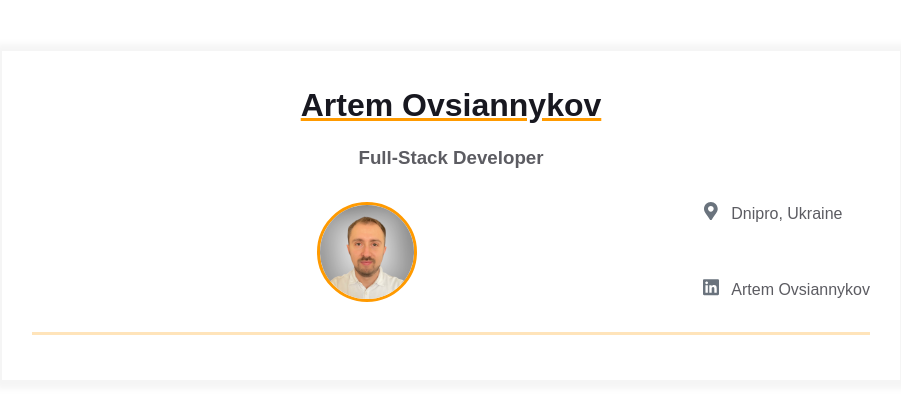
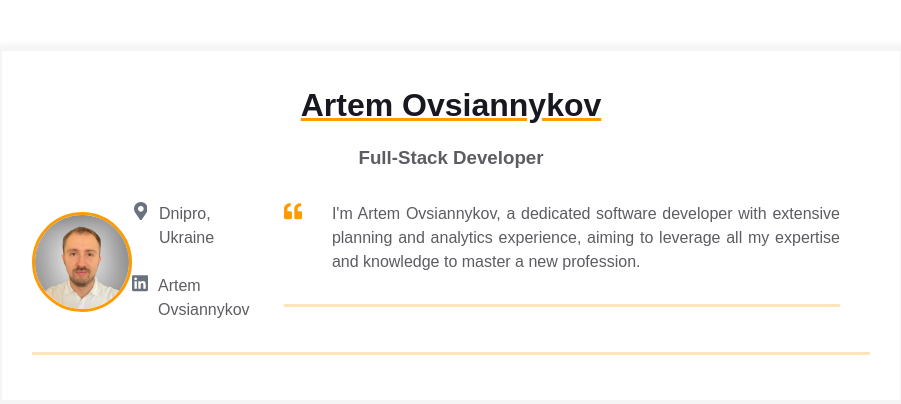
Before and after one commit to ArtemOvsiannykov/homepage, a plain HTML site: page index.html in a window 1280 px wide. Shown: the whole page, without its empty margins (189-1090 px from the left). Drawn offline with Linux system fonts and the light colour scheme.

Commit message:
added intro block to index.html file

```diff
--- a/index.html
+++ b/index.html
@@ -68,6 +68,35 @@
                   <span>Artem Ovsiannykov</span>
                 </a>
               </div>
+              <div class="container">
+                <div class="resume__block">
+                  <div class="intro">
+                    <div class="intro__icon-wrapper">
+                      <svg
+                        class="intro__icon"
+                        xmlns="http://www.w3.org/2000/svg"
+                        viewBox="0 0 512 512"
+                      >
+                        <path
+                          d="M464 256h-80v-64c0-35.3 28.7-64 64-64h8c13.3 0 24-10.7
+                          24-24V56c0-13.3-10.7-24-24-24h-8c-88.4 0-160 71.6-160 160v240c0
+                          26.5 21.5 48 48 48h128c26.5 0 48-21.5
+                          48-48V304c0-26.5-21.5-48-48-48zm-288 0H96v-64c0-35.3 28.7-64
+                          64-64h8c13.3 0 24-10.7 24-24V56c0-13.3-10.7-24-24-24h-8C71.6
+                          32 0 103.6 0 192v240c0 26.5 21.5 48 48 48h128c26.5 0 48-21.5
+                          48-48V304c0-26.5-21.5-48-48-48z"
+                        ></path>
+                      </svg>
+                    </div>
+                    <p class="intro_text">
+                      I'm Artem Ovsiannykov, a dedicated software developer with
+                      extensive planning and analytics experience, aiming to
+                      leverage all my expertise and knowledge to master a new
+                      profession.
+                    </p>
+                  </div>
+                </div>
+              </div>
             </div>
           </div>
         </div>
```
